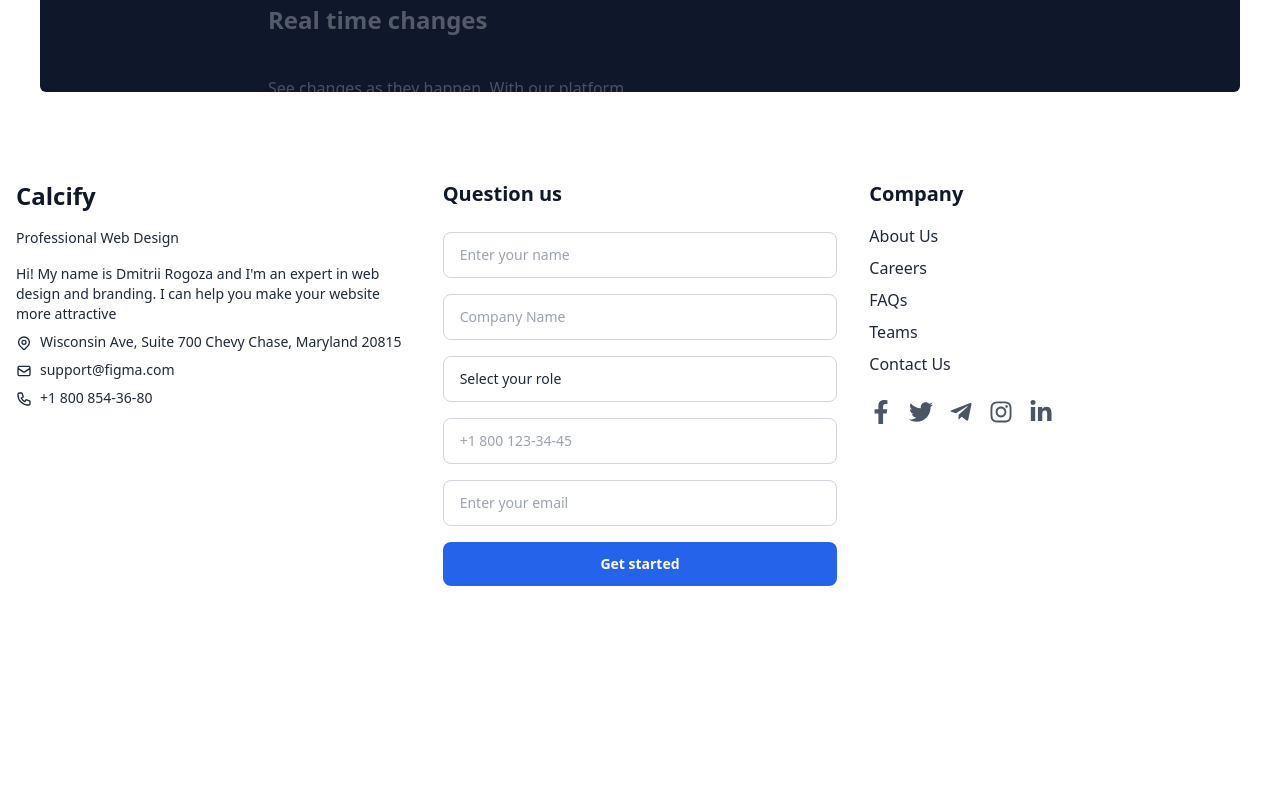
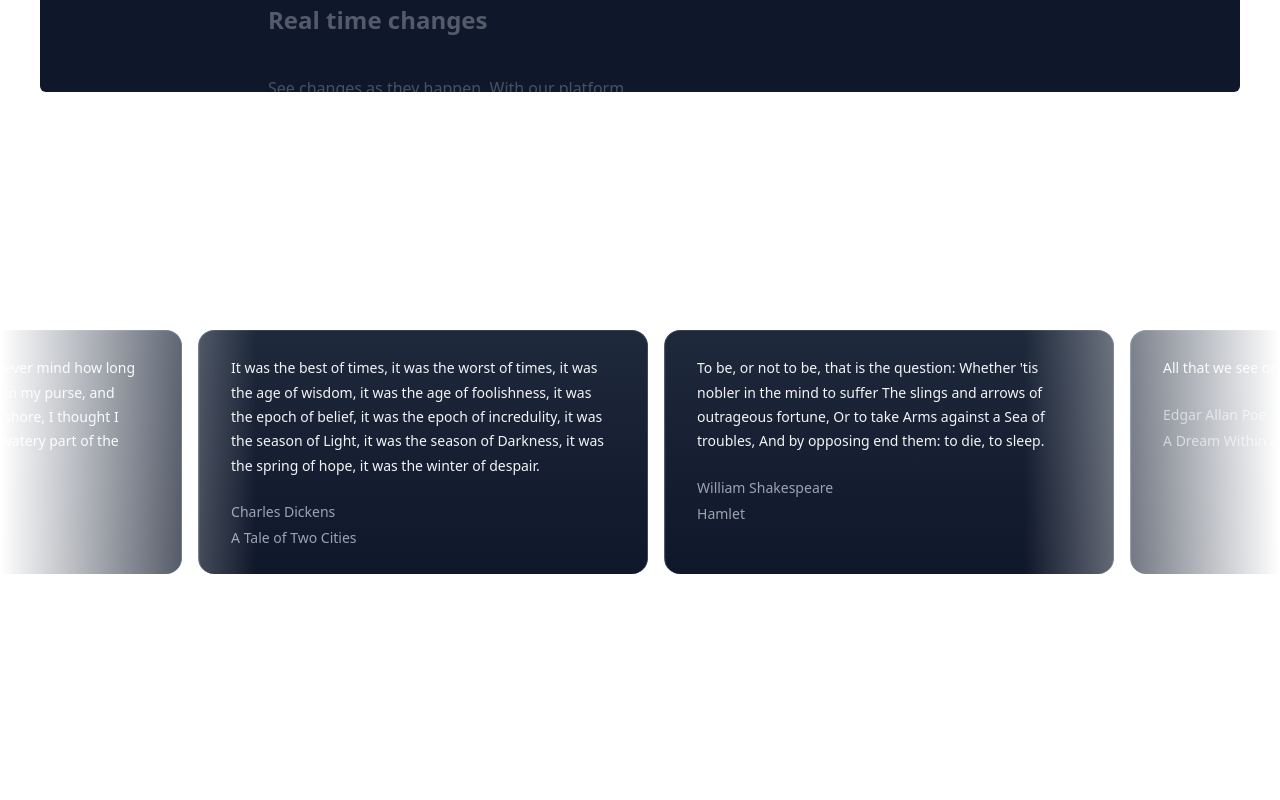
Before and after one commit to Mohit2005123/calcify-n, a Next.js app: page / in a window 1280 px wide. Shown: the part 4740-5540 px from the top of the page. Before the commit the page ends 5374 px from the top, so only its background shows below. Built offline with nearby package versions, Linux system fonts and the light colour scheme.

Commit message:
Added infinite moving cards demo

```diff
--- a/src/app/page.jsx
+++ b/src/app/page.jsx
@@ -4,6 +4,7 @@
 import { StickyScrollRevealDemo } from "@/components/landingpage/StickyScroll";
 import Footer from "@/components/landingpage/Footer";
 import { HeroParallaxDemo } from "@/components/landingpage/ScrollParrallax";
+import { InfiniteMovingCardsDemo } from "@/components/landingpage/MovingCards";
 export default function Home() {
   return (
     <div>
@@ -13,6 +14,7 @@
         <AppleCardsCarouselDemo />
         <HeroParallaxDemo />
         <StickyScrollRevealDemo />
+        <InfiniteMovingCardsDemo />
         <Footer />
       </div>
     </div>
--- /dev/null
+++ b/src/components/landingpage/MovingCards.jsx
@@ -0,0 +1,45 @@
+"use client";
+
+import React from "react";
+import { InfiniteMovingCards } from "../ui/infinite-moving-cards";
+
+export function InfiniteMovingCardsDemo() {
+  return (
+    (<div
+      className="h-[40rem] rounded-md flex flex-col antialiased bg-white dark:bg-black dark:bg-grid-white/[0.05] items-center justify-center relative overflow-hidden">
+      <InfiniteMovingCards items={testimonials} direction="right" speed="slow" />
+    </div>)
+  );
+}
+
+const testimonials = [
+  {
+    quote:
+      "It was the best of times, it was the worst of times, it was the age of wisdom, it was the age of foolishness, it was the epoch of belief, it was the epoch of incredulity, it was the season of Light, it was the season of Darkness, it was the spring of hope, it was the winter of despair.",
+    name: "Charles Dickens",
+    title: "A Tale of Two Cities",
+  },
+  {
+    quote:
+      "To be, or not to be, that is the question: Whether 'tis nobler in the mind to suffer The slings and arrows of outrageous fortune, Or to take Arms against a Sea of troubles, And by opposing end them: to die, to sleep.",
+    name: "William Shakespeare",
+    title: "Hamlet",
+  },
+  {
+    quote: "All that we see or seem is but a dream within a dream.",
+    name: "Edgar Allan Poe",
+    title: "A Dream Within a Dream",
+  },
+  {
+    quote:
+      "It is a truth universally acknowledged, that a single man in possession of a good fortune, must be in want of a wife.",
+    name: "Jane Austen",
+    title: "Pride and Prejudice",
+  },
+  {
+    quote:
+      "Call me Ishmael. Some years ago—never mind how long precisely—having little or no money in my purse, and nothing particular to interest me on shore, I thought I would sail about a little and see the watery part of the world.",
+    name: "Herman Melville",
+    title: "Moby-Dick",
+  },
+];
--- /dev/null
+++ b/src/components/ui/infinite-moving-cards.jsx
@@ -0,0 +1,102 @@
+"use client";
+
+import { cn } from "@/lib/utils";
+import React, { useEffect, useState } from "react";
+
+export const InfiniteMovingCards = ({
+  items,
+  direction = "left",
+  speed = "fast",
+  pauseOnHover = true,
+  className
+}) => {
+  const containerRef = React.useRef(null);
+  const scrollerRef = React.useRef(null);
+
+  useEffect(() => {
+    addAnimation();
+  }, []);
+  const [start, setStart] = useState(false);
+  function addAnimation() {
+    if (containerRef.current && scrollerRef.current) {
+      const scrollerContent = Array.from(scrollerRef.current.children);
+
+      scrollerContent.forEach((item) => {
+        const duplicatedItem = item.cloneNode(true);
+        if (scrollerRef.current) {
+          scrollerRef.current.appendChild(duplicatedItem);
+        }
+      });
+
+      getDirection();
+      getSpeed();
+      setStart(true);
+    }
+  }
+  const getDirection = () => {
+    if (containerRef.current) {
+      if (direction === "left") {
+        containerRef.current.style.setProperty("--animation-direction", "forwards");
+      } else {
+        containerRef.current.style.setProperty("--animation-direction", "reverse");
+      }
+    }
+  };
+  const getSpeed = () => {
+    if (containerRef.current) {
+      if (speed === "fast") {
+        containerRef.current.style.setProperty("--animation-duration", "20s");
+      } else if (speed === "normal") {
+        containerRef.current.style.setProperty("--animation-duration", "40s");
+      } else {
+        containerRef.current.style.setProperty("--animation-duration", "80s");
+      }
+    }
+  };
+  return (
+    (<div
+      ref={containerRef}
+      className={cn(
+        "scroller relative z-20  max-w-7xl overflow-hidden  [mask-image:linear-gradient(to_right,transparent,white_20%,white_80%,transparent)]",
+        className
+      )}>
+      <ul
+        ref={scrollerRef}
+        className={cn(
+          " flex min-w-full shrink-0 gap-4 py-4 w-max flex-nowrap",
+          start && "animate-scroll ",
+          pauseOnHover && "hover:[animation-play-state:paused]"
+        )}>
+        {items.map((item, idx) => (
+          <li
+            className="w-[350px] max-w-full relative rounded-2xl border border-b-0 flex-shrink-0 border-slate-700 px-8 py-6 md:w-[450px]"
+            style={{
+              background:
+                "linear-gradient(180deg, var(--slate-800), var(--slate-900)",
+            }}
+            key={item.name}>
+            <blockquote>
+              <div
+                aria-hidden="true"
+                className="user-select-none -z-1 pointer-events-none absolute -left-0.5 -top-0.5 h-[calc(100%_+_4px)] w-[calc(100%_+_4px)]"></div>
+              <span
+                className=" relative z-20 text-sm leading-[1.6] text-gray-100 font-normal">
+                {item.quote}
+              </span>
+              <div className="relative z-20 mt-6 flex flex-row items-center">
+                <span className="flex flex-col gap-1">
+                  <span className=" text-sm leading-[1.6] text-gray-400 font-normal">
+                    {item.name}
+                  </span>
+                  <span className=" text-sm leading-[1.6] text-gray-400 font-normal">
+                    {item.title}
+                  </span>
+                </span>
+              </div>
+            </blockquote>
+          </li>
+        ))}
+      </ul>
+    </div>)
+  );
+};
--- a/tailwind.config.js
+++ b/tailwind.config.js
@@ -89,13 +89,20 @@
   				to: {
   					height: '0'
   				}
-  			}
+  			},
+			scroll: {
+				to: {
+				  transform: "translate(calc(-50% - 0.5rem))",
+				},
+			  },
   		},
   		animation: {
   			'accordion-down': 'accordion-down 0.2s ease-out',
-  			'accordion-up': 'accordion-up 0.2s ease-out'
-  		}
-  	}
+  			'accordion-up': 'accordion-up 0.2s ease-out',
+        scroll:
+          "scroll var(--animation-duration, 40s) var(--animation-direction, forwards) linear infinite",
+      },
+    },
   },
   plugins: [require("tailwindcss-animate"), addVariablesForColors],
 }
```
